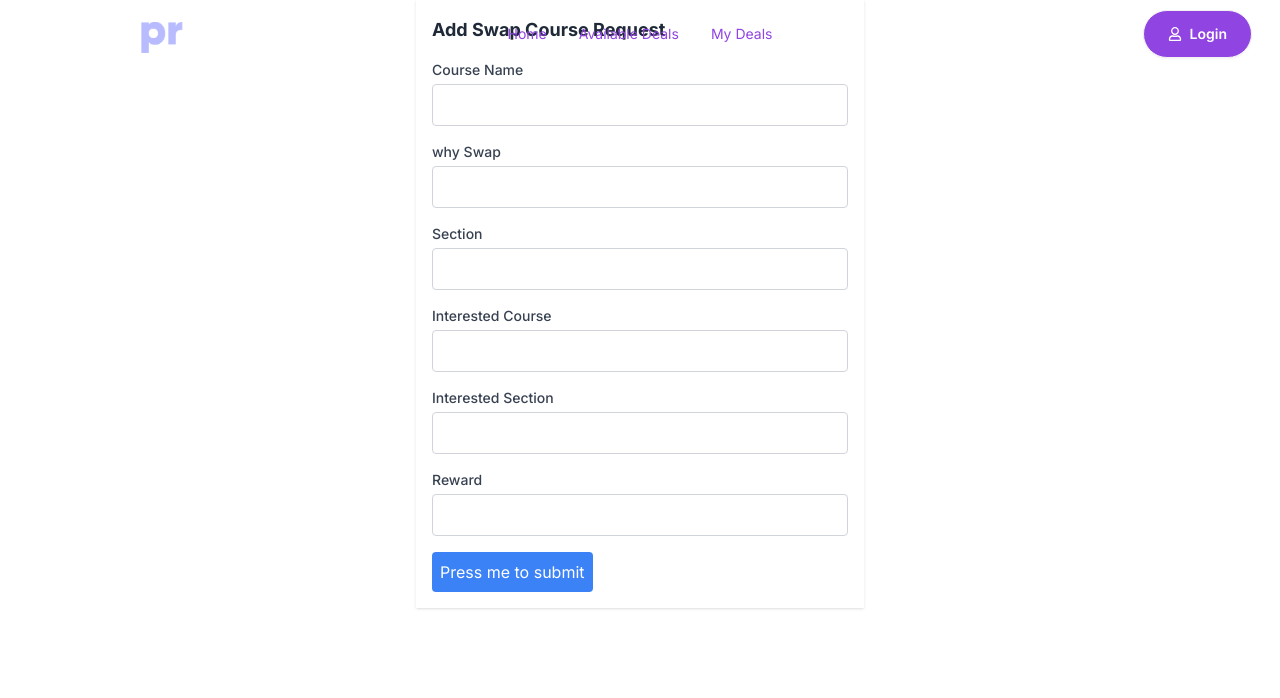
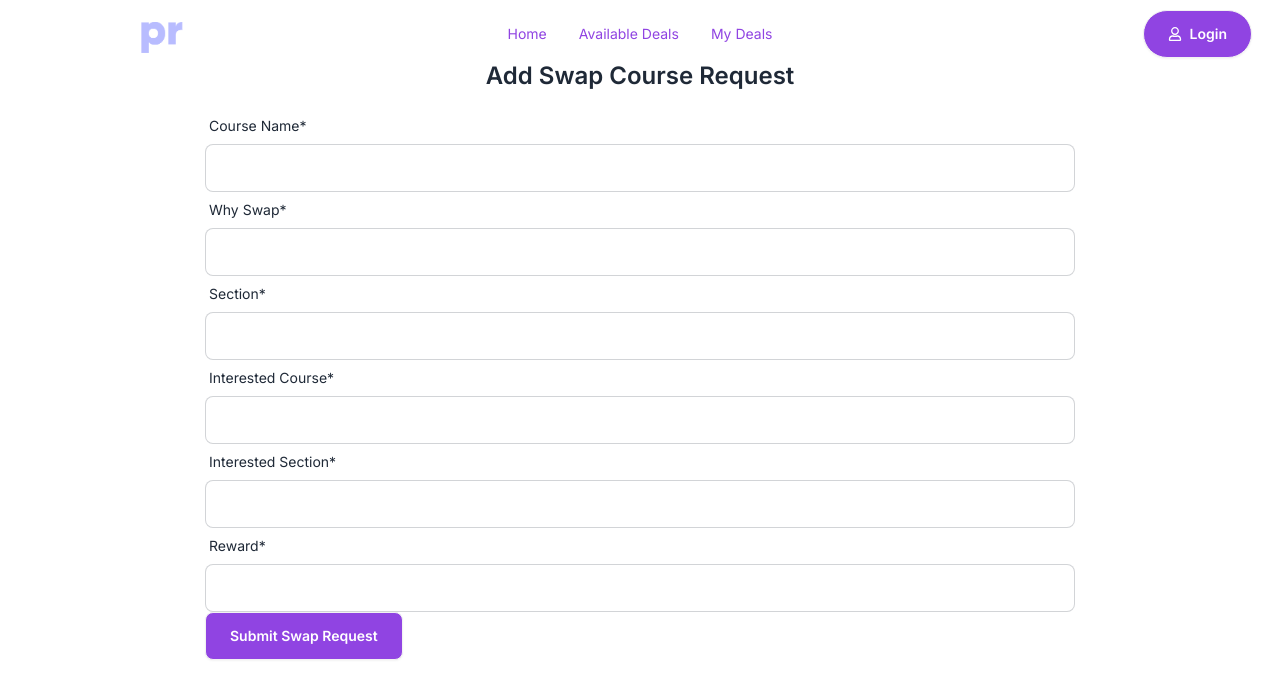
Before and after one commit to axif0/swappr, a React (Vite) app: page /course-swap in a window 1280 px wide. Shown: the top 698 px of the page. Built offline with nearby package versions, Linux system fonts and the light colour scheme; no server answers.

Commit message:
my deals

```diff
--- a/src/App.css
+++ b/src/App.css
@@ -130,3 +130,17 @@ input[type="number"] {
 
 
 /* styles.css */
+
+/* Add to your CSS file */
+
+/* Assuming .navbar-container is your navbar class */
+.navbar-container {
+  z-index: 10; /* or any number higher than the z-index of the main content */
+  /* ... other styles ... */
+}
+
+/* Assuming .section-container is the main content class */
+.section-container {
+  margin-top: 60px; /* Adjust the value so the content starts below the navbar */
+  /* ... other styles ... */
+}
--- a/src/pages/home/CourseSwap.jsx
+++ b/src/pages/home/CourseSwap.jsx
@@ -41,104 +41,98 @@ const CourseSwap = () => {
   };
 
   return (
-    <div className="max-w-md bg-white shadow w-full mx-auto p-4">
-      <h3 className="font-bold text-lg mb-4">Add Swap Course Request</h3>
-      <form onSubmit={handleSubmit(onSubmit)}>
-        <div className="mb-4">
-          <label className="block text-sm font-medium text-gray-700">
-            Course Name
+    <div className="section-container">
+      <h2 className="text-2xl font-semibold my-4 text-center">
+        Add Swap Course Request
+      </h2>
+      <form onSubmit={handleSubmit(onSubmit)} className="mx-auto" style={{ maxWidth: '870px' }}>
+        <div className="form-control w-full">
+          <label className="label">
+            <span className="label-text">Course Name*</span>
           </label>
           <input
             type="text"
             {...register("courseName", { required: true })}
-            className="mt-1 p-2 border border-gray-300 rounded w-full"
+            className="input input-bordered w-full"
           />
           {errors.courseName && (
             <p className="text-red-500">Course name is required.</p>
           )}
         </div>
-
-        <div className="mb-4">
-          <label className="block text-sm font-medium text-gray-700">
-            why Swap
+        <div className="form-control w-full">
+          <label className="label">
+            <span className="label-text">Why Swap*</span>
           </label>
           <input
             type="text"
             {...register("semester", { required: true })}
-            className="mt-1 p-2 border border-gray-300 rounded w-full"
+            className="input input-bordered w-full"
           />
           {errors.semester && (
             <p className="text-red-500">Semester is required.</p>
           )}
         </div>
-
-        <div className="mb-4">
-          <label className="block text-sm font-medium text-gray-700">
-            Section
+        <div className="form-control w-full">
+          <label className="label">
+            <span className="label-text">Section*</span>
           </label>
           <input
             type="text"
             {...register("section", { required: true })}
-            className="mt-1 p-2 border border-gray-300 rounded w-full"
+            className="input input-bordered w-full"
           />
           {errors.section && (
             <p className="text-red-500">Section is required.</p>
           )}
         </div>
-
-        <div className="mb-4">
-          <label className="block text-sm font-medium text-gray-700">
-            Interested Course
+        <div className="form-control w-full">
+          <label className="label">
+            <span className="label-text">Interested Course*</span>
           </label>
           <input
             type="text"
             {...register("interestedCourse", { required: true })}
-            className="mt-1 p-2 border border-gray-300 rounded w-full"
+            className="input input-bordered w-full"
           />
           {errors.interestedCourse && (
             <p className="text-red-500">Interested course is required.</p>
           )}
         </div>
-
-        <div className="mb-4">
-          <label className="block text-sm font-medium text-gray-700">
-            Interested Section
+        <div className="form-control w-full">
+          <label className="label">
+            <span className="label-text">Interested Section*</span>
           </label>
           <input
             type="text"
             {...register("interestedSection", { required: true })}
-            className="mt-1 p-2 border border-gray-300 rounded w-full"
+            className="input input-bordered w-full"
           />
           {errors.interestedSection && (
             <p className="text-red-500">Interested section is required.</p>
           )}
         </div>
-
-        <div className="mb-4">
-          <label className="block text-sm font-medium text-gray-700">
-            Reward
+        <div className="form-control w-full">
+          <label className="label">
+            <span className="label-text">Reward*</span>
           </label>
           <input
             type="text"
             {...register("reward", { required: true })}
-            className="mt-1 p-2 border border-gray-300 rounded w-full"
+            className="input input-bordered w-full"
           />
           {errors.reward && (
             <p className="text-red-500">Reward is required.</p>
           )}
         </div>
-
         {errorMessage && (
           <div className="text-red-500 mb-4">{errorMessage}</div>
         )}
-
         <button
           type="submit"
-          className="bg-blue-500 text-white p-2 rounded hover:bg-blue-600"
+          className="btn bg-green text-white px-6"
         >
-          Press me to submit
+          Submit Swap Request
         </button>
-
       </form>
     </div>
   );
```
